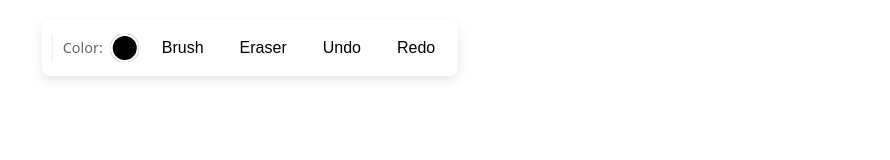
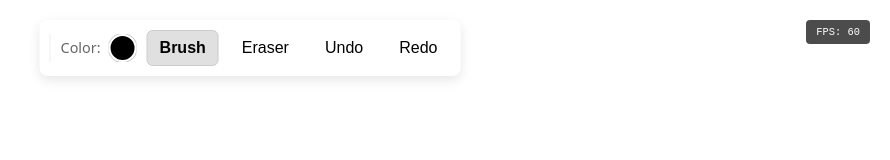
Before and after one commit to bravo1goingdark/realtime-collaborative-canvas, a website built with Vite: page client/index.html in a window 1280 px wide. Shown: the whole page, without its empty margins (390-1280 px from the left). Built offline with nearby package versions, Linux system fonts and the light colour scheme; no server answers.

Commit message:
added FPS counter , updated readme , improved CSS styling

```diff
--- a/client/index.html
+++ b/client/index.html
@@ -19,6 +19,7 @@
     <button id="redo">Redo</button>
 </div>
 
+<div id="fps-display">FPS: 0</div>
 
 <canvas id="canvas"></canvas>
 
--- a/client/main.ts
+++ b/client/main.ts
@@ -112,12 +112,36 @@ canvas.addEventListener("pointerup", (e) => {
     currentPoints = [];
 });
 
+const toolStrokeBtn = document.getElementById("tool-stroke") as HTMLButtonElement;
+const toolEraseBtn = document.getElementById("tool-erase") as HTMLButtonElement;
+const fpsDisplay = document.getElementById("fps-display") as HTMLDivElement;
 
-(document.getElementById("tool-stroke") as HTMLButtonElement)
-    .addEventListener("click", () => (currentTool = "stroke"));
+if (!toolStrokeBtn || !toolEraseBtn || !fpsDisplay) {
+    throw new Error("One or more UI elements not found for tool selection or FPS display.");
+}
 
-(document.getElementById("tool-erase") as HTMLButtonElement)
-    .addEventListener("click", () => (currentTool = "erase"));
+function setActiveToolButton(tool: Tool) {
+    toolStrokeBtn.classList.remove("active-tool");
+    toolEraseBtn.classList.remove("active-tool");
+    if (tool === "stroke") {
+        toolStrokeBtn.classList.add("active-tool");
+    } else {
+        toolEraseBtn.classList.add("active-tool");
+    }
+}
+
+toolStrokeBtn.addEventListener("click", () => {
+    currentTool = "stroke";
+    setActiveToolButton("stroke");
+});
+
+toolEraseBtn.addEventListener("click", () => {
+    currentTool = "erase";
+    setActiveToolButton("erase");
+});
+
+setActiveToolButton(currentTool);
+
 
 (document.getElementById("undo") as HTMLButtonElement)
     .addEventListener("click", () => socket.undo());
@@ -130,3 +154,23 @@ window.addEventListener("keydown", (e) => {
     if (e.ctrlKey && e.key === "z") socket.undo();
     if (e.ctrlKey && e.key === "y") socket.redo();
 });
+
+let frameCount = 0;
+let lastTime = performance.now();
+
+function updateFps() {
+    frameCount++;
+    const currentTime = performance.now();
+    const elapsedTime = currentTime - lastTime;
+
+    if (elapsedTime >= 1000) { // Update FPS every second
+        const fps = Math.round((frameCount / elapsedTime) * 1000);
+        fpsDisplay.textContent = `FPS: ${fps}`;
+        frameCount = 0;
+        lastTime = currentTime;
+    }
+
+    requestAnimationFrame(updateFps);
+}
+
+updateFps();
--- a/client/style.css
+++ b/client/style.css
@@ -1,3 +1,28 @@
+/* FPS Display Styles */
+#fps-display {
+    position: fixed;
+    top: 20px;
+    right: 20px;
+    z-index: 10;
+    background: rgba(0, 0, 0, 0.7);
+    color: white;
+    padding: 6px 10px;
+    border-radius: 4px;
+    font-size: 0.8em;
+    font-family: monospace;
+}
+
+/* Active Tool Styles */
+#toolbar button.active-tool {
+    background: #e0e0e0;
+    border-color: #ccc;
+    font-weight: bold;
+}
+
+#toolbar button.active-tool:hover {
+    background: #e0e0e0; /* Keep active style on hover */
+}
+
 html, body {
     margin: 0;
     padding: 0;
--- a/package.json
+++ b/package.json
@@ -1,8 +1,10 @@
 {
   "types": "module",
   "scripts": {
+    "start": "npm run dev",
+    "dev": "concurrently \"npm:client\" \"npm:server\"",
     "server": "node --loader ts-node/esm server/server.ts",
-    "client" : "cd client && npx vite"
+    "client": "cd client && npx vite"
   },
   "type": "module",
   "dependencies": {
@@ -10,6 +12,7 @@
   },
   "devDependencies": {
     "@types/ws": "^8.18.1",
+    "concurrently": "^9.2.1",
     "ts-node": "^10.9.2",
     "vite": "^7.3.1"
   }
```
Also changed, not shown: README.md.
